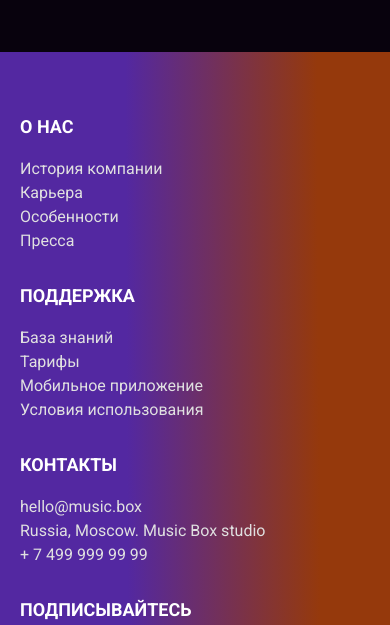
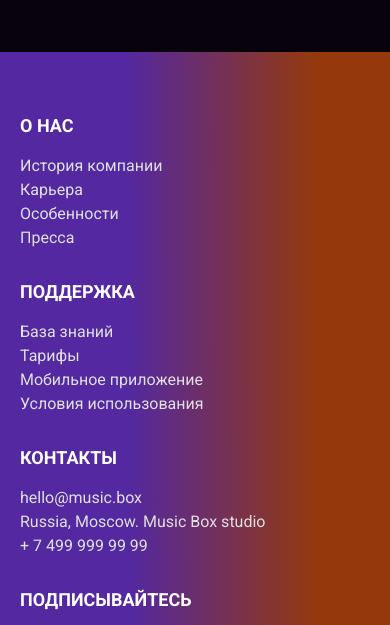
Before and after one commit to agapovk/layout-designer-project-lvl2, a plain HTML site: page src/index.html in a window 390 px wide. Shown: the part 5090-5715 px from the top of the page. Drawn offline with Linux system fonts and the light colour scheme.

Commit message:
footer 7

```diff
--- a/src/scss/_footer.scss
+++ b/src/scss/_footer.scss
@@ -97,6 +97,11 @@ footer a {
 
 @media (max-width: 800px) {
   footer {
+    h3 {
+      line-height: 27px;
+      margin: 15px 0;
+    }
+
     .footer-grid {
       grid-template-columns: 1fr;
     }
```
Also changed, not shown: src/css/app.css, 1 other file.
